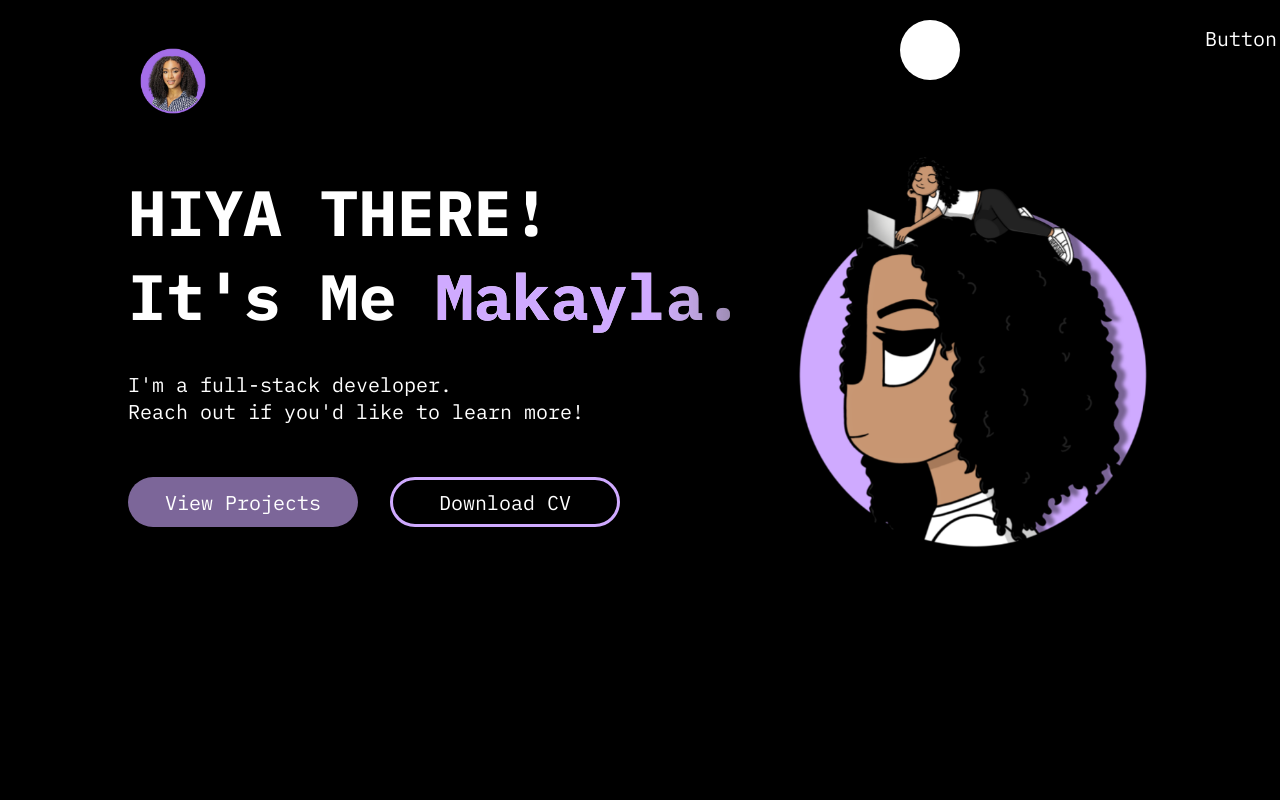
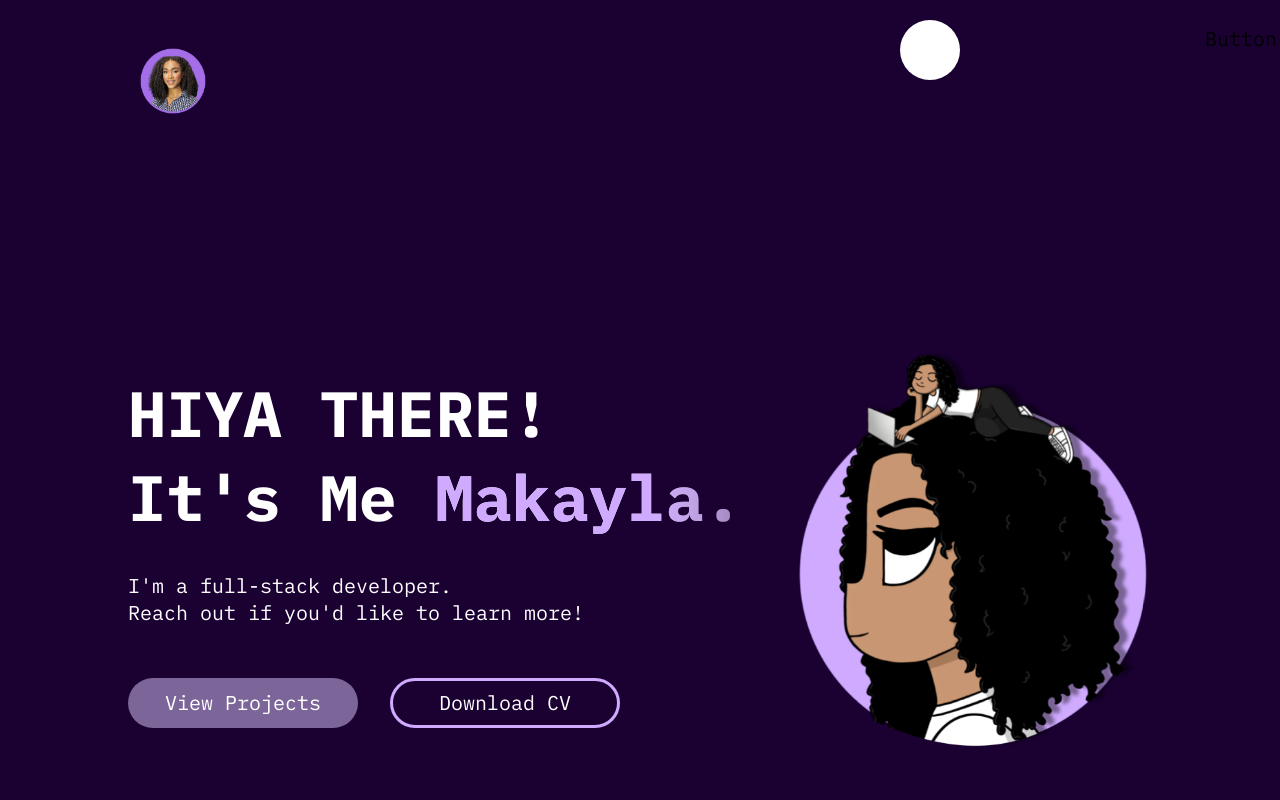
Before and after one commit to MakaylaWray/MyPortfolio, a React (Vite) app in the folder MyPortfolio/: page / in a window 1280 px wide. Shown: the top 800 px of the page. Built offline with nearby package versions, Linux system fonts and the light colour scheme.

Commit message:
Add Links to Sidebar

```diff
--- a/MyPortfolio/src/App.jsx
+++ b/MyPortfolio/src/App.jsx
@@ -4,8 +4,14 @@ import { NavBar } from './components/Navbar/Navbar';
 
 function App() {
   return <div className={styles.App}>
-    <NavBar/>
-    <Hero/>
+      <NavBar/>
+    <section id="Home">
+      <Hero/>
+    </section>
+    <section id="About">About</section>
+    <section id="Experience">Experience</section>
+    <section id="Skills/Projects">Skills/Projects</section>
+    <section id="Contact">Contact</section>
   </div>;
 
 }
--- a/MyPortfolio/src/App.module.css
+++ b/MyPortfolio/src/App.module.css
@@ -15,13 +15,16 @@ html{
     padding: 0;
     font-family: var(--font-ibm);
     font-weight: 400;
-    color: var(--color-text);
 }
 a{
     text-decoration: none;
 }
 
 body{
-    background-color: black;
+    background-color: rgb(27, 0, 50);
     color: white;
 }
+section{
+    height: 100vh;
+    scroll-snap-align: center;
+}
--- a/MyPortfolio/src/components/Hero/Hero.module.css
+++ b/MyPortfolio/src/components/Hero/Hero.module.css
@@ -79,10 +79,12 @@ button{
     border-style: none;
     font-size: 20px;
     background-color: #7C6699;
+    color: white;
 }
 .rightbtn{
     border-style: solid;
     border-width: 3px;
     background-color: transparent;
     border-color: #CFAAFF;
+    color: white;
 }
--- a/MyPortfolio/src/components/Sidebar/Links/Links.jsx
+++ b/MyPortfolio/src/components/Sidebar/Links/Links.jsx
@@ -2,7 +2,14 @@ import React from "react";
 import styles from "../../Sidebar/Sidebar.module.css"
 
 export const Links = () => {
+    const items = ["Home","About","Experience","Skills/Projects","Contact"];
     return (
-        <div></div>
-    )
-}
+        <div className={styles.links}>
+            {items.map((item) => (
+                <a href={`#${item}`} key={item}>
+                    {item}
+                </a>
+            ))}
+        </div>
+    );
+};
--- a/MyPortfolio/src/components/Sidebar/Sidebar.module.css
+++ b/MyPortfolio/src/components/Sidebar/Sidebar.module.css
@@ -5,7 +5,6 @@
     align-items: center;
     justify-content: center;
     background-color: white;
-    color: black;
 }
 
 .bg{
@@ -39,4 +38,8 @@
     align-items: center;
     justify-content: center;
     gap: 20px;
+    color: black;
 }
+a{
+    color: black;
+}
```
